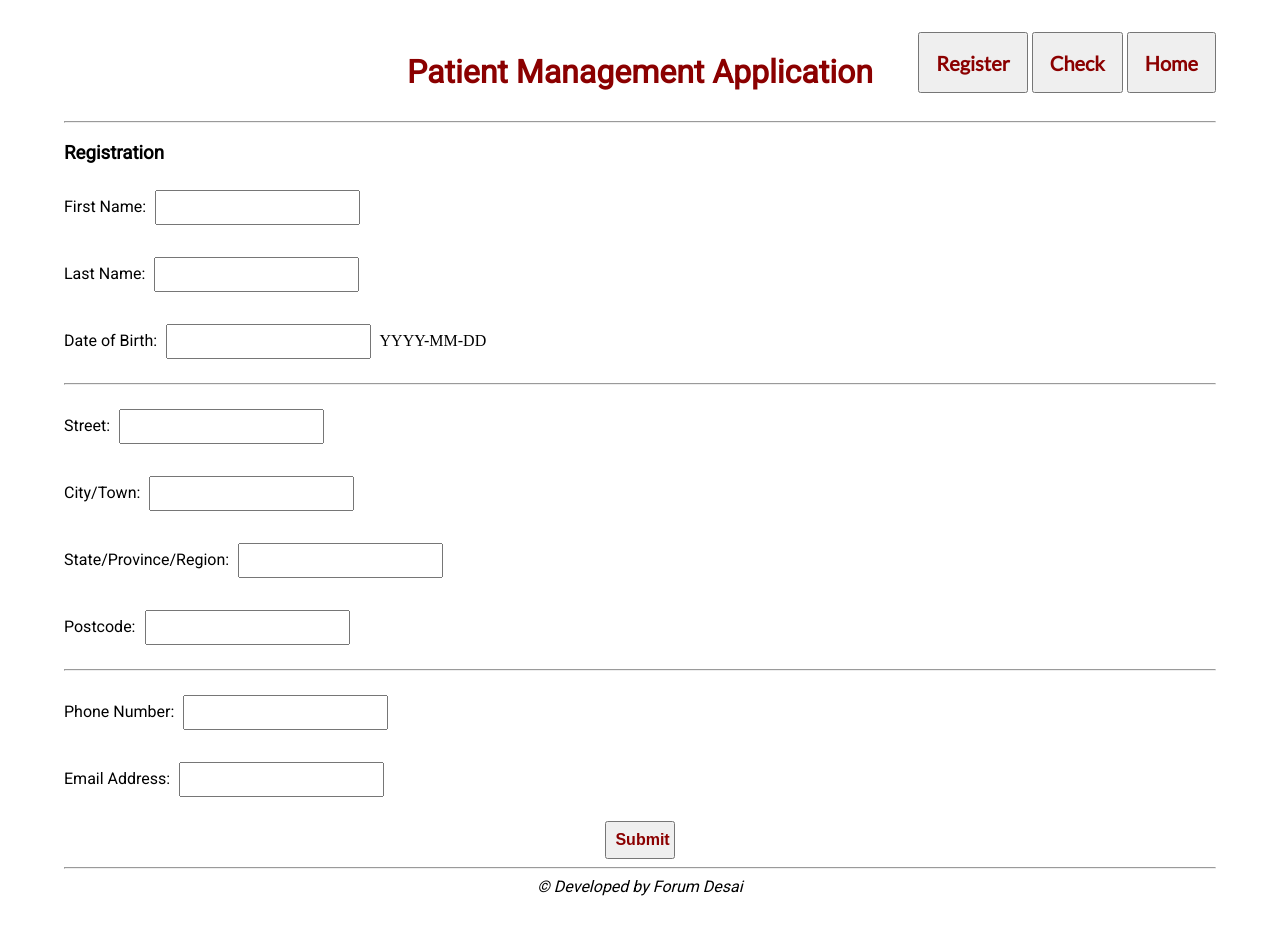
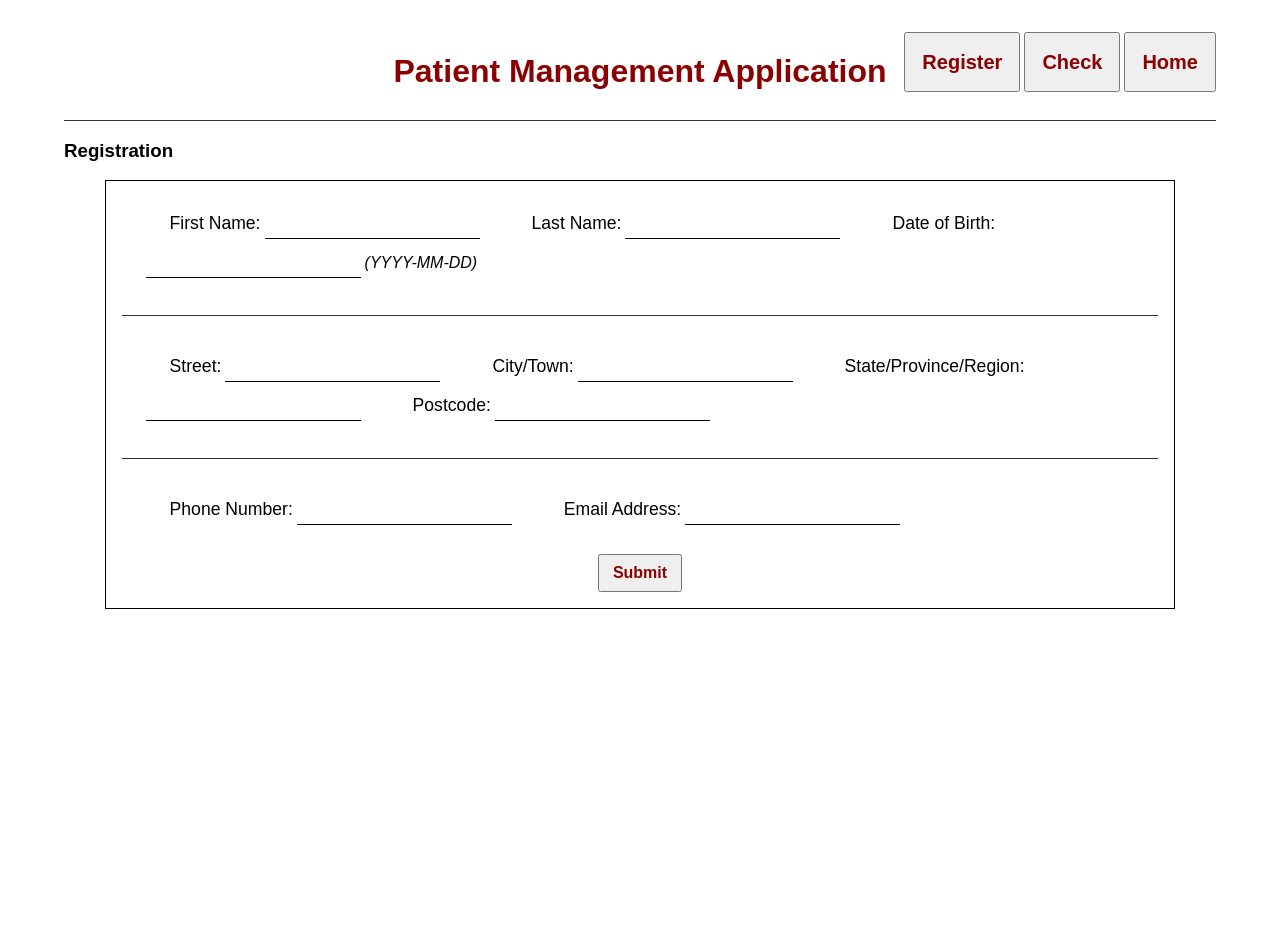
Before and after one commit to Forum-123/Patient-Management-App, a Django app: page /commoninfo/add/ in a window 1280 px wide. After the commit the page ends 609 px from the top, so only its background shows below. Run offline with Django 4.2, Linux system fonts and the light colour scheme.

Commit message:
Complete styling of all pages

```diff
--- a/patientManagement/commoninfo/models.py
+++ b/patientManagement/commoninfo/models.py
@@ -15,7 +15,7 @@ class Patient(models.Model):
     unique_id = models.AutoField(unique=True, primary_key=True)
     first_name = models.CharField(max_length=100, validators=[letters])
     last_name = models.CharField(max_length=100, validators=[letters])
-    date_of_birth = models.DateField(validators=[validate_birthyear], help_text="YYYY-MM-DD")
+    date_of_birth = models.DateField(validators=[validate_birthyear], help_text="(YYYY-MM-DD)")
     street = models.CharField(max_length=40, default="")
     city = models.CharField(max_length=20, validators=[letters])
     state = models.CharField(max_length=20, validators=[letters], null=True, blank=True)
--- a/patientManagement/commoninfo/static/css/style.css
+++ b/patientManagement/commoninfo/static/css/style.css
@@ -1,5 +1,3 @@
-@import url('https://fonts.googleapis.com/css2?family=Lato&family=Roboto&display=swap');
-
 html,
 body {
     margin: 1em 2em;
@@ -7,9 +5,9 @@ body {
 
 h1,
 h3,
-label,
+span,
 footer {
-    font-family: 'Roboto', sans-serif;
+    font-family: Arial, Helvetica, sans-serif;
 }
 
 h1 {
@@ -20,6 +18,12 @@ footer,
 th,
 td {
     text-align: center;
+}
+
+hr {
+    border: none;
+    height: 1px;
+    background-color: #333;
 }
 
 /* base.html */
@@ -45,8 +49,8 @@ a {
 }
 
 .navBtn {
-    padding: 0rem 1rem;
-    font-family: 'Lato', sans-serif;
+    padding: 0 1rem;
+    font-family: Arial, Helvetica, sans-serif;
     width: 100%;
     text-align: center;
     cursor: pointer;
@@ -56,16 +60,88 @@ a {
 
 /* add.html */
 
-.message {
+#regForm {
+    width: 90%;
+    margin: 0 auto;
+    padding: 1rem;
+    padding-top: 0;
+    border: 1px solid black;
+}
+
+.form_sections {
+    padding: 1.5rem;
+}
+
+.form_sections p {
+    display: inline;
+    margin: 1.5rem;
+}
+
+label {
+    font-family: Arial, Helvetica, sans-serif;
+    font-size: 1.1rem;
+}
+
+input {
+    padding: 5px 4px;
+    margin: 5px 0;
+    box-sizing: border-box;
+    border: none;
+    border-bottom: 1px solid black;
+    font-size: 1rem;
+}
+
+.help_text {
+    font-style: italic;
+}
+
+.message,
+.error {
     color: darkred;
+    font-size: 1.1rem;
+    font-family: Arial, Helvetica, sans-serif;
+    text-align: center;
+    margin-top: -0.3rem;
+}
+
+#regSubmit {
+    display: block;
+    margin: 0 auto;
+    padding: 0.5rem 0.8rem;
+    font-family: Arial, Helvetica, sans-serif;
+    text-align: center;
+    cursor: pointer;
+    color: darkred;
+    font-weight: bold;
     font-size: 1rem;
-    font-family: 'Lato', sans-serif;
+}
+
+/* fetch.html */
+
+#patientIdInput {
+    width: 3.5rem;
+    padding: 8px;
+    margin: 0 4px;
+    box-sizing: border-box;
+    border: 1px solid black;
+    border-radius: 5px;
+    text-align: center;
+}
+
+#idSubmit {
+    padding: 0.5rem 0.8rem;
+    font-family: Arial, Helvetica, sans-serif;
+    text-align: center;
+    cursor: pointer;
+    color: darkred;
+    font-weight: bold;
+    font-size: 1rem;
 }
 
 /* Table */
 
 .patientTable {
-    font-family: 'Lato', sans-serif;
+    font-family: Arial, Helvetica, sans-serif;
     border-collapse: collapse;
     width: 75%;
     margin: auto;
@@ -80,38 +156,3 @@ a {
 .patientTable tbody tr:nth-child(odd) {
     background: #eee;
 }
-
-/* Form */
-
-form {
-    width: 100%;
-}
-
-#patientIdInput {
-    width: 3.5rem;
-    padding: 8px 12px;
-    margin: 8px 5px;
-    box-sizing: border-box;
-}
-
-input {
-    padding: 8px 12px;
-    margin: 8px 5px;
-    box-sizing: border-box;
-}
-
-.submit {
-    padding: 0.5rem;
-    width: 4%;
-    text-align: center;
-    cursor: pointer;
-    color: darkred;
-    font-weight: bold;
-}
-
-#regSubmit {
-    width: 6%;
-    margin: 0 auto;
-    display: block;
-    font-size: 1rem;
-}
--- a/patientManagement/commoninfo/templates/commoninfo/base.html
+++ b/patientManagement/commoninfo/templates/commoninfo/base.html
@@ -39,8 +39,6 @@
             {% block content %}
             {% endblock %}
         </div>
-        <hr>
-        <footer><i>&copy; Developed by Forum Desai</i></footer>
     </div>
 </body>
 
--- a/patientManagement/commoninfo/templates/commoninfo/fetch.html
+++ b/patientManagement/commoninfo/templates/commoninfo/fetch.html
@@ -48,7 +48,7 @@
     </tr>
     {% empty %}
     <tr>
-        <td colspan="6">No patient found</td>
+        <td colspan="7">No patient found</td>
     </tr>
     {% endfor %}
 </table>
--- a/patientManagement/commoninfo/templates/commoninfo/index.html
+++ b/patientManagement/commoninfo/templates/commoninfo/index.html
@@ -8,6 +8,7 @@
         <th>Patient ID</th>
         <th>First Name</th>
         <th>Last Name</th>
+        <th>Date of Birth</th>
         <th>Address</th>
         <th>Phone</th>
         <th>Email</th>
@@ -17,6 +18,7 @@
         <td>{{ patient.unique_id }}</td>
         <td>{{ patient.first_name }}</td>
         <td>{{ patient.last_name }}</td>
+        <td>{{ patient.date_of_birth }}</td>
         <td>
             {{ patient.street }},
             <br>
```
Also changed, not shown: patientManagement/commoninfo/migrations/0008_alter_patient_date_of_birth.py (added), patientManagement/db.sqlite3.
